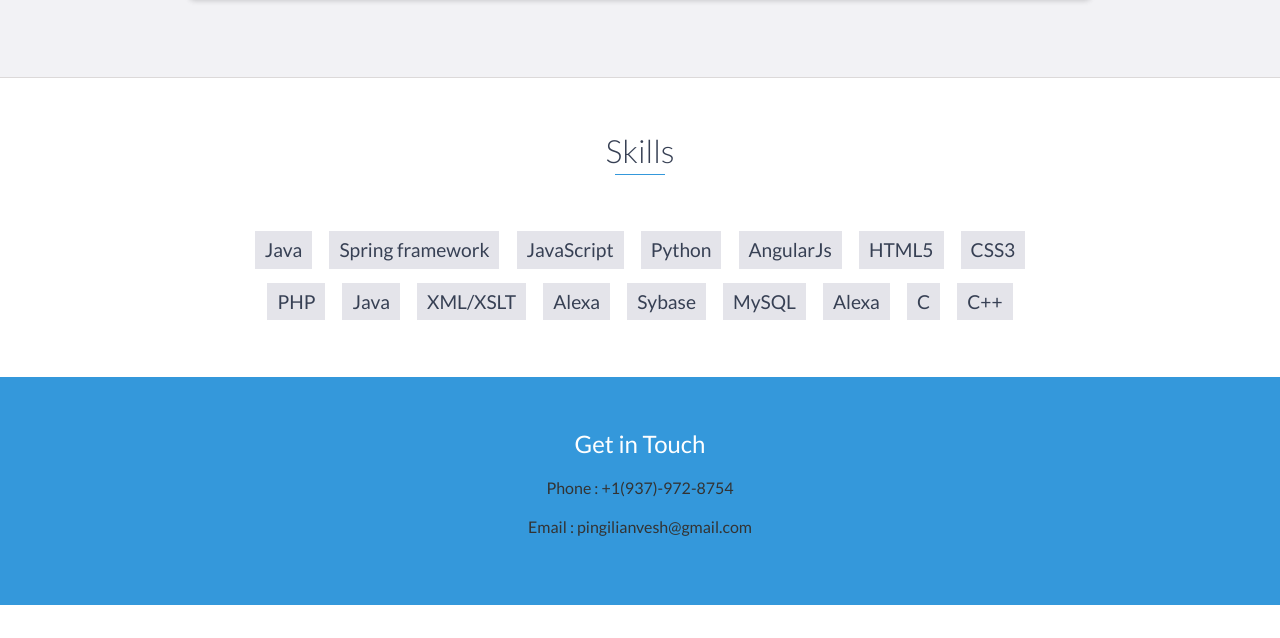
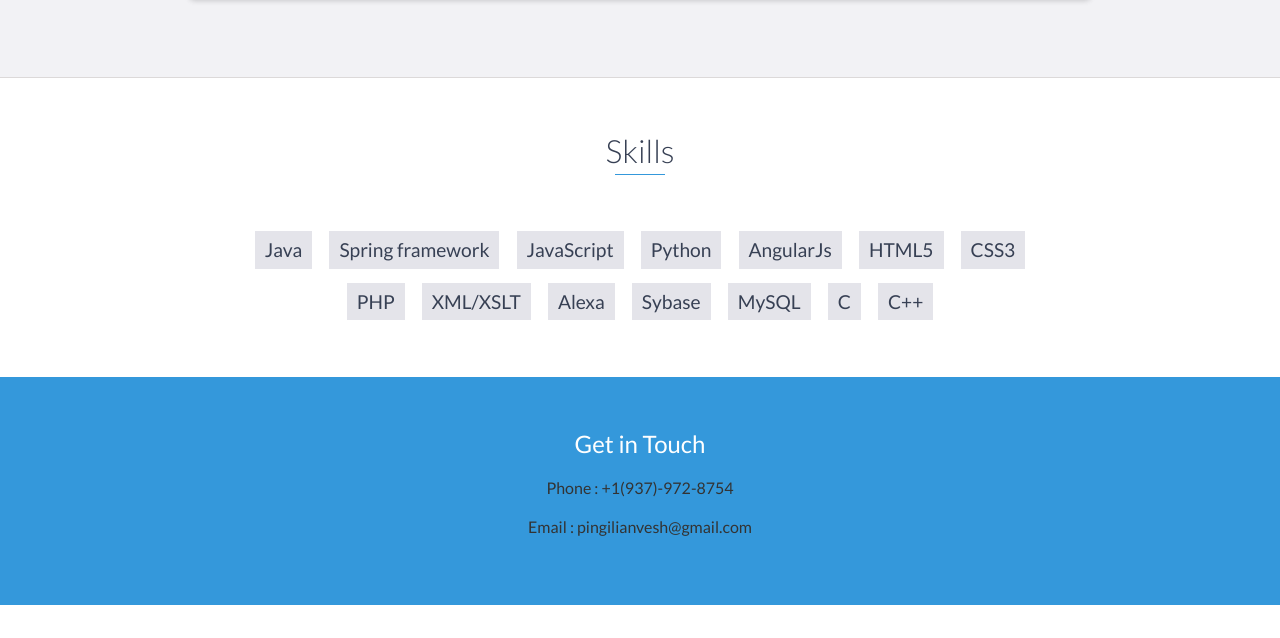
Before and after one commit to pingilia2/anveshportfolio, a website: page index.html in a window 1280 px wide. Shown: the part 2910-3548 px from the top of the page. Drawn offline with nearby package versions, Linux system fonts and the light colour scheme.

Commit message:
Update index.html

```diff
--- a/index.html
+++ b/index.html
@@ -193,12 +193,10 @@ The coursework in this program represents a realistic balance between CS foundat
             <li>HTML5</li>
             <li>CSS3</li>
             <li>PHP</li>
-            <li>Java</li>
             <li>XML/XSLT</li>
             <li>Alexa</li>
             <li>Sybase</li>
             <li>MySQL</li>
-            <li>Alexa</li>
             <li>C</li>
             <li>C++</li>
 
```
